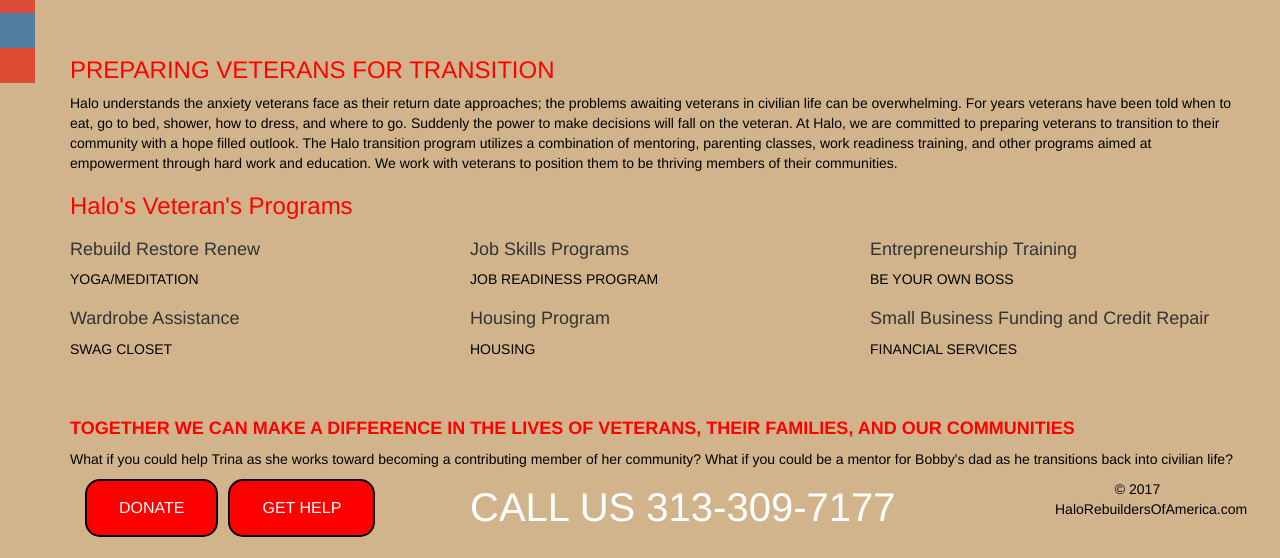
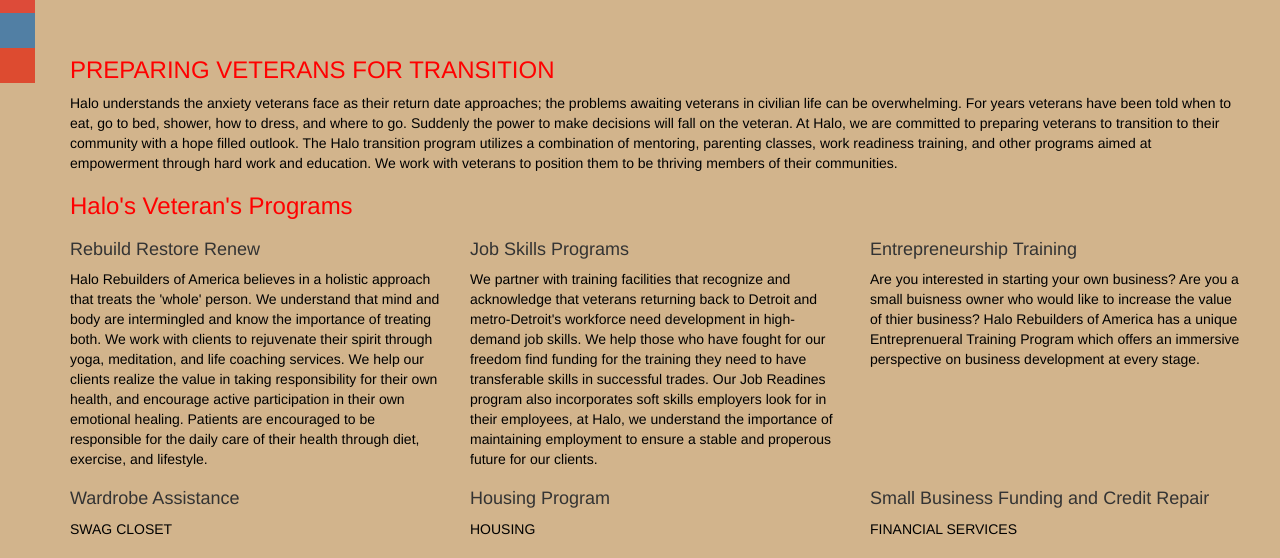
Before and after one commit to KimSmith22/Halo, a plain HTML site: page transition.html in a window 1280 px wide. Shown: the part 242-800 px from the top of the page. Drawn offline with nearby package versions, Linux system fonts and the light colour scheme; a web font is replaced by a local one.

Commit message:
vet programs

```diff
--- a/transition.html
+++ b/transition.html
@@ -71,17 +71,24 @@
       <div class="row">
         <div class="col-sm-4">
           <h4>Rebuild Restore Renew</h4>
-          <p>YOGA/MEDITATION</p>
+          <p>Halo Rebuilders of America believes in a holistic approach that treats the 'whole' person.  We understand that mind and body are intermingled and know the importance of treating both.  We work with
+          clients to rejuvenate their spirit through yoga, meditation, and life coaching services.  We help our clients realize the value in taking responsibility for their own health, and encourage active
+          participation in their own emotional healing.   Patients are encouraged to be responsible for the daily care of their health through diet, exercise, and lifestyle.</p>
         </div>
 
         <div class="col-sm-4">
         <h4>Job Skills Programs</h4>
-        <p>JOB READINESS PROGRAM</p>
+        <p>
+        We partner with training facilities that recognize and acknowledge that veterans returning back to Detroit and metro-Detroit's workforce need development in high-demand job skills. We help those who have
+        fought for our freedom find funding for the training they need to have transferable skills in successful trades.  Our Job Readines program also incorporates soft skills employers look for in their employees,
+        at Halo, we understand the importance of maintaining employment to ensure a stable and properous future for our clients.  </p>
       </div>
 
         <div class="col-sm-4">
           <h4>Entrepreneurship Training</h4>
-          <p>BE YOUR OWN BOSS</p>
+          <p>Are you interested in starting your own business? Are you a small buisness owner who would like to increase the value of thier business?  Halo Rebuilders of America has a unique Entreprenueral Training Program
+            which offers an immersive perspective on business development at every stage.
+          </p>
         </div>
       </div>
 
```
Also changed, not shown: contact.html (+0 -4 lines).
